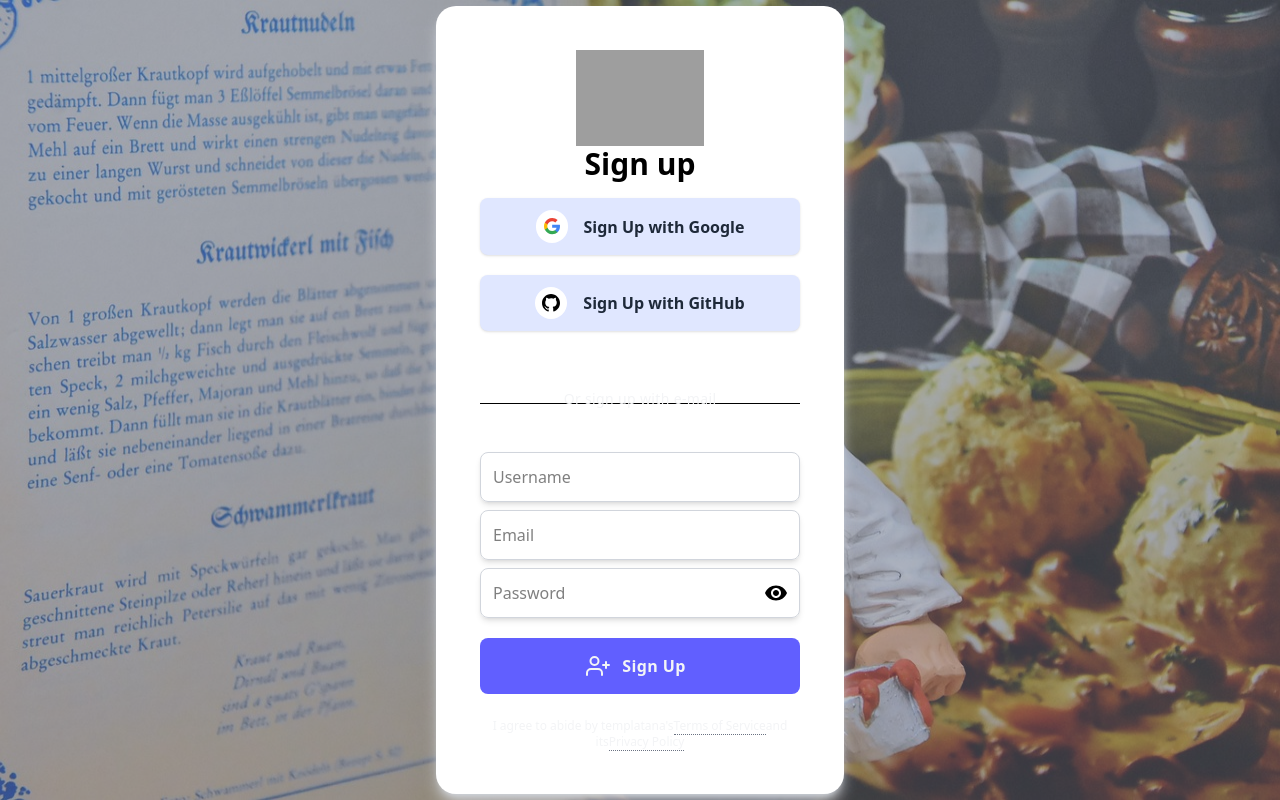
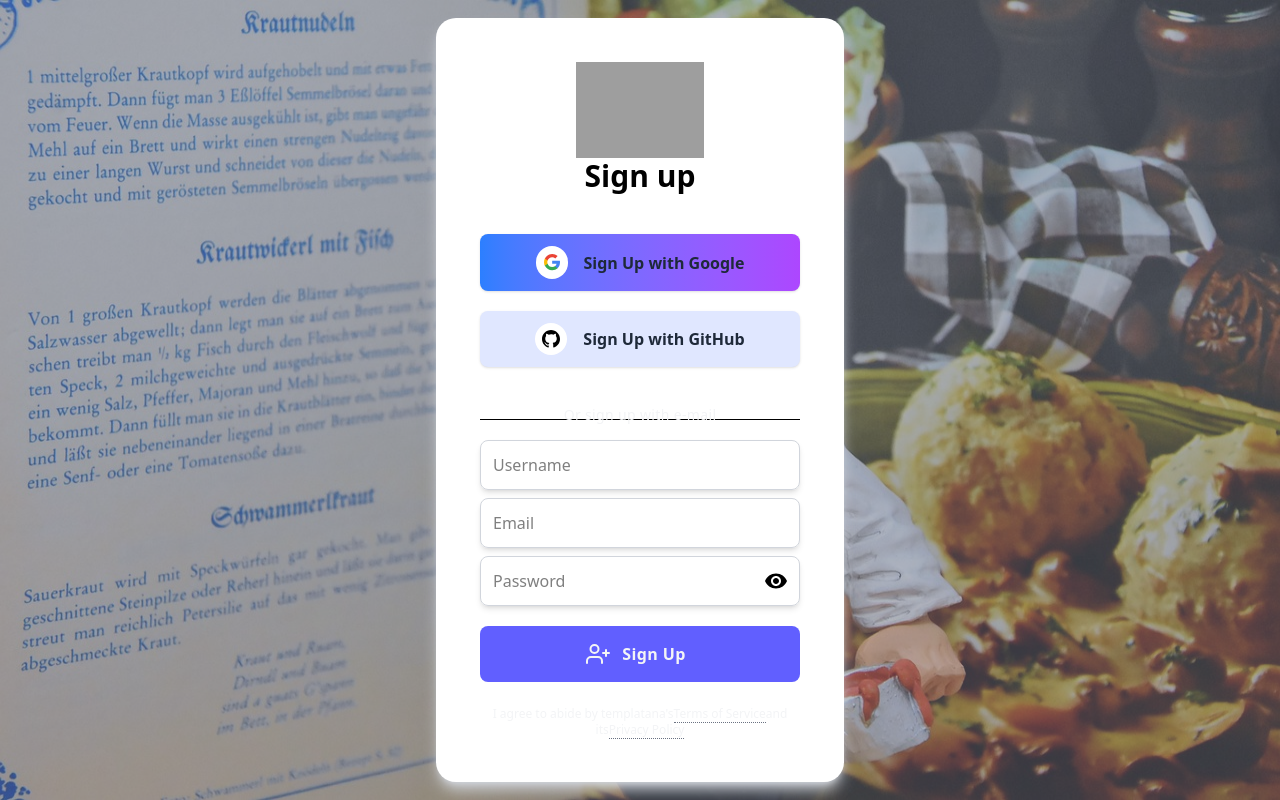
Before and after one commit to Yogesh1306/Recipe-Manager, a React app in the folder frontend/: page /signup in a window 1280 px wide. Built offline with nearby package versions, Linux system fonts and the light colour scheme; grey boxes are pictures that could not be loaded; the HTML template or start-up script is replaced by a standard one.

Commit message:
feat: add Google sign-up functionality and improve error handling in Signup component

```diff
--- a/frontend/src/pages/Signup.jsx
+++ b/frontend/src/pages/Signup.jsx
@@ -2,6 +2,10 @@ import { useState } from "react";
 import { Visibility, VisibilityOff } from "@mui/icons-material";
 import axios from "axios";
 import { useNavigate } from "react-router";
+import { useDispatch } from "react-redux";
+import { loginFailure, loginStart, loginSuccess } from "../redux/user/userSlice";
+import { auth, provider } from "../firebase";
+import { signInWithPopup } from "firebase/auth";
 
 const Signup = () => {
   const [username, setUsername] = useState("");
@@ -9,20 +13,44 @@ const Signup = () => {
   const [password, setPassword] = useState("");
   const [visibility, setVisibility] = useState(false);
   const navigate = useNavigate()
+  const dispatch = useDispatch()
 
   const handleSignup = async (e) => {
     e.preventDefault();
-    const res = await axios.post("/api/v1/users/register", {
-      username,
-      email,
-      password,
-    });
-    console.log(res.data.data);
+    try {
+      await axios.post("/api/v1/users/register", {
+        username,
+        email,
+        password,
+      });
+    } catch (error) {
+      console.log(error)
+    }
     setUsername(" ");
     setEmail(" ");
     setPassword(" ");
     navigate("/")
   };
+
+  const signUpWithGoogle = () => {
+    signInWithPopup(auth, provider)
+      .then(async (result) => {
+        const userDetails = {
+          username: result.user.displayName,
+          email: result.user.email,
+          profilePic: result.user.photoURL,
+        };
+        dispatch(loginStart());
+        const res = await axios.post("/api/v1/users/google", userDetails);
+        dispatch(loginSuccess(res.data.data));
+        navigate("/");
+      })
+      .catch((error) => {
+        dispatch(loginFailure());
+        console.log(error);
+      });
+  };
+
   return (
     <div className="relative">
       <div className="relative z-1">
@@ -46,7 +74,7 @@ const Signup = () => {
             <h1 className="text-2xl xl:text-3xl font-extrabold">Sign up</h1>
             <div className="w-full flex-1 mt-4">
               <div className="flex flex-col items-center">
-                <button className="w-full max-w-xs font-bold shadow-sm rounded-lg py-3 bg-indigo-100 text-gray-800 flex items-center justify-center transition-all duration-300 ease-in-out focus:outline-none hover:shadow focus:shadow-sm focus:shadow-outline">
+                <button className="w-full max-w-xs font-bold shadow-sm rounded-lg py-3 bg-indigo-100 text-gray-800 flex items-center justify-center transition-all duration-300 ease-in-out focus:outline-none hover:shadow focus:shadow-sm focus:shadow-outline bg-linear-to-r dark:text-gray-300 from-blue-500 to-purple-500  mt-6 p-2   hover:scale-105 hover:from-purple-500 hover:to-blue-500 cursor-pointer" onClick={signUpWithGoogle}>
                   <div className="bg-white p-2 rounded-full">
                     <svg className="w-4" viewBox="0 0 533.5 544.3">
                       <path
@@ -70,7 +98,7 @@ const Signup = () => {
                   <span className="ml-4">Sign Up with Google</span>
                 </button>
 
-                <button className="w-full max-w-xs font-bold shadow-sm rounded-lg py-3 bg-indigo-100 text-gray-800 flex items-center justify-center transition-all duration-300 ease-in-out focus:outline-none hover:shadow focus:shadow-sm focus:shadow-outline mt-5">
+                <button className="w-full max-w-xs font-bold shadow-sm rounded-lg py-3 bg-indigo-100 text-gray-800 flex items-center justify-center transition-all duration-300 ease-in-out focus:outline-none hover:shadow focus:shadow-sm focus:shadow-outline mt-5 hover:scale-105 cursor-pointer">
                   <div className="bg-white p-1 rounded-full">
                     <svg className="w-6" viewBox="0 0 32 32">
                       <path
@@ -83,7 +111,7 @@ const Signup = () => {
                 </button>
               </div>
 
-              <div className="my-12 border-b text-center">
+              <div className="mt-7 mb-5 border-b text-center">
                 <div className="leading-none px-2 inline-block text-sm text-gray-100 tracking-wide font-medium  transform translate-y-1/2">
                   Or sign up with e-mail
                 </div>
```
